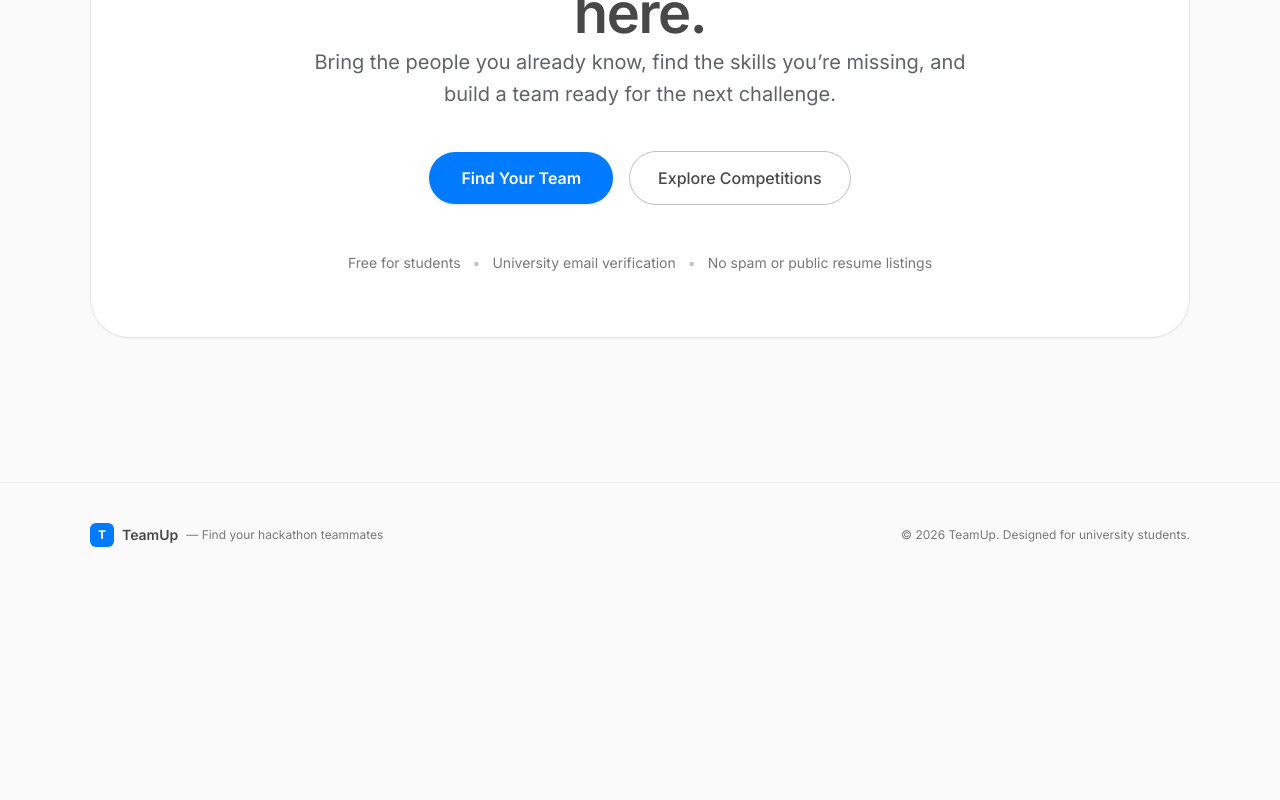
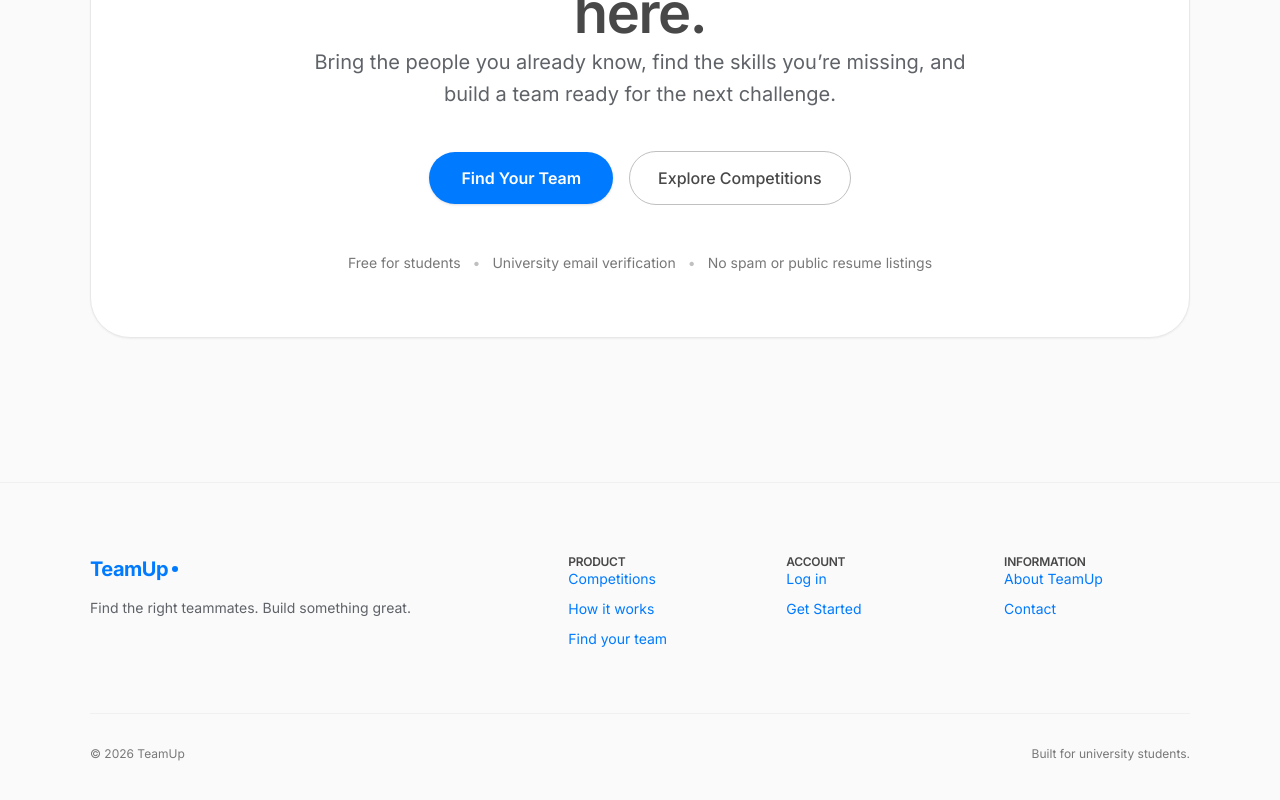
Before and after one commit to YASH5585/Teamup, a React (Vite) app in the folder frontend/: page / in a window 1280 px wide. Shown: the part 5027-5827 px from the top of the page. Before the commit the page ends 5614 px from the top, so only its background shows below. Built offline with nearby package versions, Linux system fonts and the light colour scheme.

Commit message:
feat: add landing page footer

```diff
--- a/frontend/src/components/layout/Footer.tsx
+++ b/frontend/src/components/layout/Footer.tsx
@@ -1,24 +1,130 @@
+import { Link } from 'react-router-dom';
 import { Container } from '../common/Container';
 
 export function Footer() {
   return (
-    <footer className="border-t border-[#f0f0f0] bg-[#fafafa] py-10">
-      <Container size="lg">
-        <div className="flex flex-col sm:flex-row items-center justify-between gap-4 text-center sm:text-left">
-          <div className="flex items-center gap-2">
-            <span className="flex h-6 w-6 items-center justify-center rounded-md bg-[#007aff] text-white font-bold text-xs">
-              T
-            </span>
-            <span className="text-sm font-semibold text-[#484848]">
-              TeamUp
-            </span>
-            <span className="text-xs text-[#787878]">
-              — Find your hackathon teammates
-            </span>
+    <footer
+      className="border-t border-[#f0f0f0] bg-[#fafafa] pt-14 pb-12 sm:pt-18 sm:pb-14"
+      aria-labelledby="footer-brand"
+    >
+      <Container size="default">
+        {/* Main Footer Content */}
+        <div className="grid grid-cols-1 md:grid-cols-12 gap-10 lg:gap-12 pb-12 sm:pb-16 border-b border-[#f0f0f0]">
+          {/* Brand Column */}
+          <div className="md:col-span-5 lg:col-span-5 space-y-3.5">
+            <Link
+              to="/"
+              className="inline-flex items-center gap-1 text-xl font-bold tracking-tight text-[#484848] rounded-md focus-visible:outline-none focus-visible:ring-2 focus-visible:ring-[#007aff]"
+              aria-label="TeamUp Home"
+            >
+              <span id="footer-brand">
+                Team<span className="text-[#007aff]">Up</span>
+              </span>
+              <span
+                className="h-1.5 w-1.5 rounded-full bg-[#007aff]"
+                aria-hidden="true"
+              />
+            </Link>
+
+            <p className="text-sm text-[#5f6368] leading-relaxed max-w-sm">
+              Find the right teammates. Build something great.
+            </p>
           </div>
-          <p className="text-xs text-[#787878]">
-            &copy; {new Date().getFullYear()} TeamUp. Designed for university students.
-          </p>
+
+          {/* Navigation Columns */}
+          <nav
+            className="md:col-span-7 lg:col-span-7 grid grid-cols-2 sm:grid-cols-3 gap-8"
+            aria-label="Footer navigation"
+          >
+            {/* Product Column */}
+            <div className="space-y-3">
+              <h3 className="text-xs font-semibold uppercase tracking-wider text-[#484848]">
+                Product
+              </h3>
+              <ul className="space-y-2.5 text-sm">
+                <li>
+                  <a
+                    href="/#competitions"
+                    className="text-[#5f6368] hover:text-[#484848] transition-colors focus-visible:outline-none focus-visible:ring-2 focus-visible:ring-[#007aff] rounded-sm"
+                  >
+                    Competitions
+                  </a>
+                </li>
+                <li>
+                  <a
+                    href="/#how-it-works"
+                    className="text-[#5f6368] hover:text-[#484848] transition-colors focus-visible:outline-none focus-visible:ring-2 focus-visible:ring-[#007aff] rounded-sm"
+                  >
+                    How it works
+                  </a>
+                </li>
+                <li>
+                  <Link
+                    to="/register"
+                    className="text-[#5f6368] hover:text-[#484848] transition-colors focus-visible:outline-none focus-visible:ring-2 focus-visible:ring-[#007aff] rounded-sm"
+                  >
+                    Find your team
+                  </Link>
+                </li>
+              </ul>
+            </div>
+
+            {/* Account Column */}
+            <div className="space-y-3">
+              <h3 className="text-xs font-semibold uppercase tracking-wider text-[#484848]">
+                Account
+              </h3>
+              <ul className="space-y-2.5 text-sm">
+                <li>
+                  <Link
+                    to="/login"
+                    className="text-[#5f6368] hover:text-[#484848] transition-colors focus-visible:outline-none focus-visible:ring-2 focus-visible:ring-[#007aff] rounded-sm"
+                  >
+                    Log in
+                  </Link>
+                </li>
+                <li>
+                  <Link
+                    to="/register"
+                    className="text-[#5f6368] hover:text-[#484848] transition-colors focus-visible:outline-none focus-visible:ring-2 focus-visible:ring-[#007aff] rounded-sm"
+                  >
+                    Get Started
+                  </Link>
+                </li>
+              </ul>
+            </div>
+
+            {/* Information Column */}
+            <div className="space-y-3 col-span-2 sm:col-span-1">
+              <h3 className="text-xs font-semibold uppercase tracking-wider text-[#484848]">
+                Information
+              </h3>
+              <ul className="space-y-2.5 text-sm">
+                <li>
+                  <a
+                    href="/#about"
+                    className="text-[#5f6368] hover:text-[#484848] transition-colors focus-visible:outline-none focus-visible:ring-2 focus-visible:ring-[#007aff] rounded-sm"
+                  >
+                    About TeamUp
+                  </a>
+                </li>
+                <li>
+                  <a
+                    href="/#contact"
+                    className="text-[#5f6368] hover:text-[#484848] transition-colors focus-visible:outline-none focus-visible:ring-2 focus-visible:ring-[#007aff] rounded-sm"
+                  >
+                    Contact
+                  </a>
+                </li>
+              </ul>
+            </div>
+          </nav>
+        </div>
+
+        {/* Footer Bottom Row */}
+        <div className="pt-8 flex flex-col sm:flex-row items-center justify-between gap-3 text-xs text-[#787878]">
+          <p>&copy; 2026 TeamUp</p>
+          <p>Built for university students.</p>
         </div>
       </Container>
     </footer>
```
